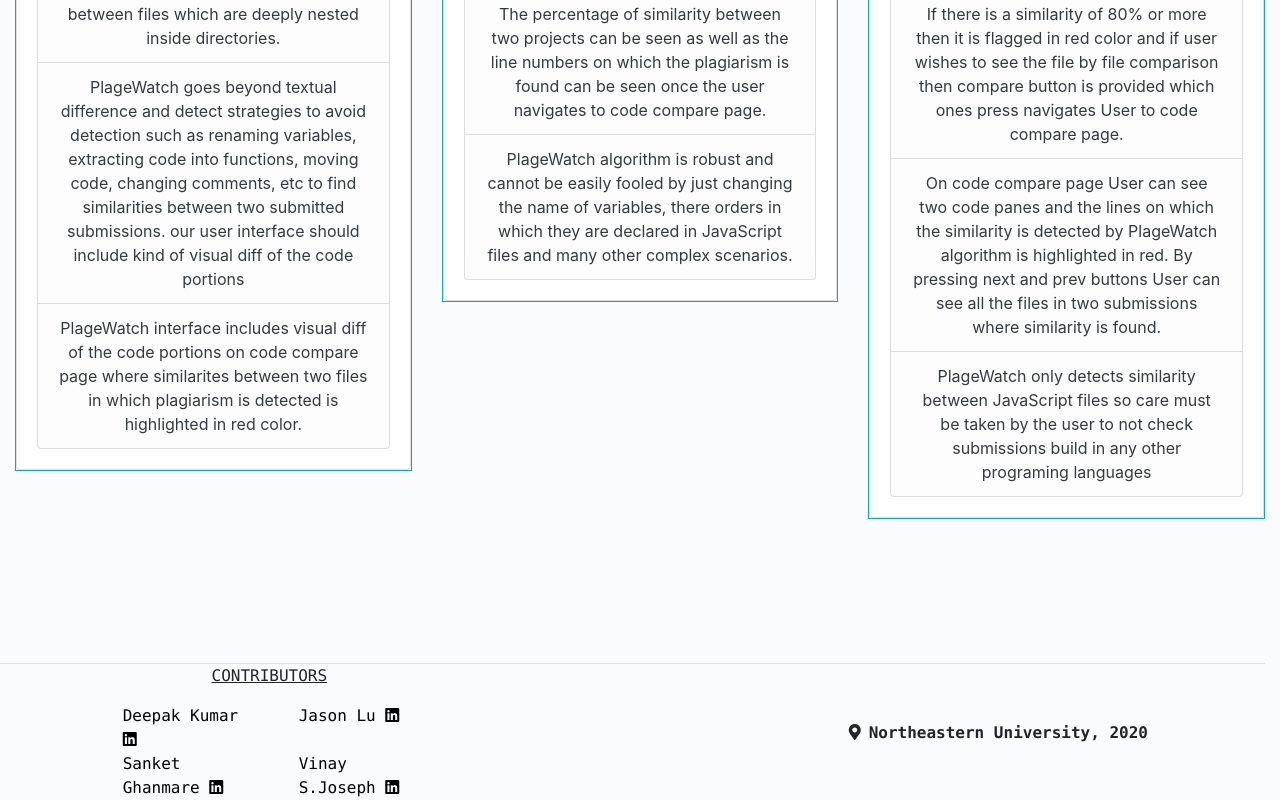
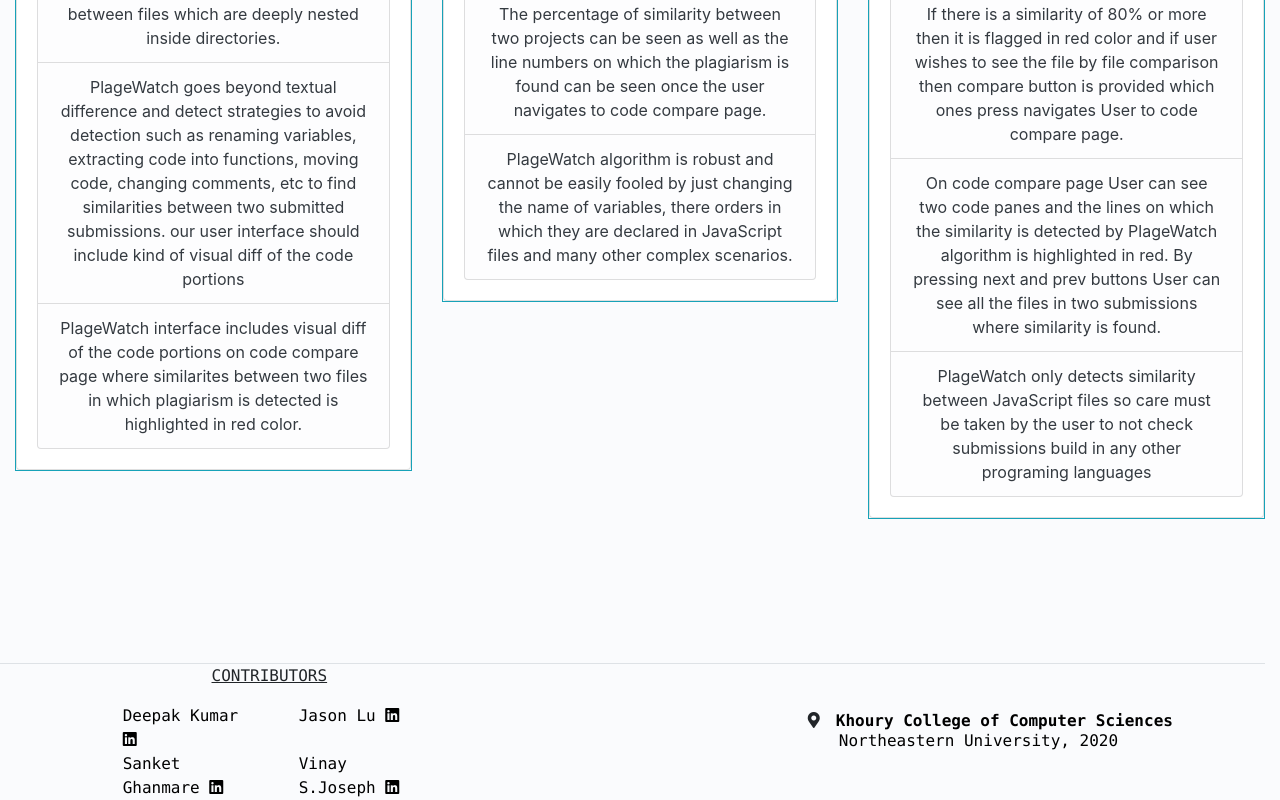
Before and after one commit to 1itachi/plageWatch, a React (Create React App) app in the folder plage-watch/: page /about in a window 1280 px wide. Shown: the part 509-1309 px from the top of the page. Built offline with nearby package versions, Linux system fonts and the light colour scheme.

Commit message:
improved footer

```diff
--- a/plage-watch/src/components/footer/Footer.tsx
+++ b/plage-watch/src/components/footer/Footer.tsx
@@ -1,22 +1,37 @@
 import React from "react";
 import './Footer.css'
+import {inspect} from "util";
+import colors = module
 
-export default function  Footer () {
+export default function Footer() {
     return (
         <div className="footer footer-style border-top row">
             <div className="col-sm-6 offset-sm-1">
-                    <p className= "footer-header col-sm-4 center"><u>CONTRIBUTORS</u></p>
+                <p className="footer-header col-sm-4 center"><u>CONTRIBUTORS</u></p>
                 <div className="row">
-                    <a className= "col-sm-3 footer-element mr-3 ml-3" href="https://www.linkedin.com/in/deepak-kumar-bb1810115/">Deepak Kumar <i className="fab fa-linkedin"/></a>
-                    <a className= "col-sm-3 offset-sm-0 footer-element" href="https://www.linkedin.com/in/jasonlu123/">Jason Lu <i className="fab fa-linkedin"/></a>
+                    <a className="col-sm-3 footer-element mr-3 ml-3"
+                       href="https://www.linkedin.com/in/deepak-kumar-bb1810115/">Deepak Kumar <i
+                        className="fab fa-linkedin"/></a>
+                    <a className="col-sm-3 offset-sm-0 footer-element" href="https://www.linkedin.com/in/jasonlu123/">Jason
+                        Lu <i className="fab fa-linkedin"/></a>
                 </div>
                 <div className="row">
-                    <a className= "col-sm-3 footer-element mr-3 ml-3" href="https://www.linkedin.com/in/sanket-ghanmare/"> Sanket Ghanmare <i className="fab fa-linkedin"/></a>
-                    <a className= "col-sm-3 footer-element" href="https://www.linkedin.com/in/vinaysj/">Vinay S.Joseph <i className="fab fa-linkedin"/></a>
+                    <a className="col-sm-3 footer-element mr-3 ml-3"
+                       href="https://www.linkedin.com/in/sanket-ghanmare/"> Sanket Ghanmare <i
+                        className="fab fa-linkedin"/></a>
+                    <a className="col-sm-3 footer-element" href="https://www.linkedin.com/in/vinaysj/">Vinay S.Joseph <i
+                        className="fab fa-linkedin"/></a>
                 </div>
             </div>
-                <div className="col-sm-5 center">
-                <i className="fas fa-map-marker-alt float-right"><span className="location pl-2">Northeastern University, 2020</span></i>
+            <div className="cols-sm-6 m-auto">
+
+                <div className="row">
+                    <i className="fas fa-map-marker-alt float-right">
+                        <a className=" footer-element mr-3 ml-3" href="https://www.khoury.northeastern.edu/">Khoury
+                            College of Computer Sciences</a>
+                    </i>
+                </div>
+                <div className=" footer-element mr-3 ml-3 ">Northeastern University, 2020</div>
             </div>
         </div>
     );
```
Lines whose indentation alone changed are shown as unchanged.
